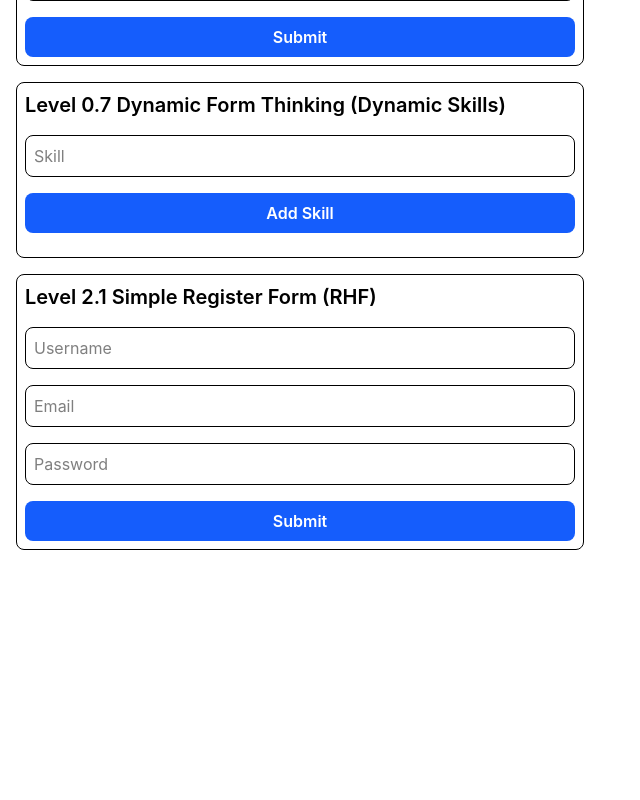
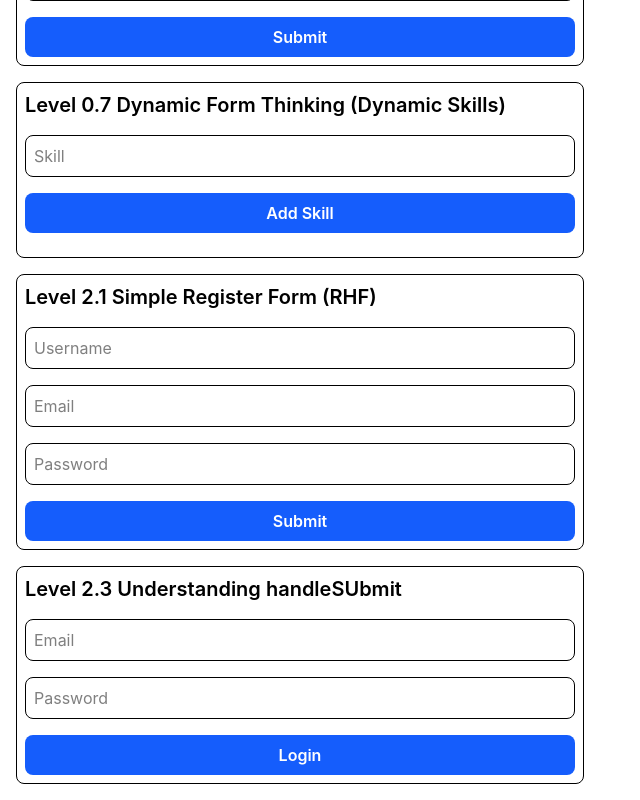
Before and after one commit to Hary300/Practice-React-Hook-Form, a React (Vite) app: page / in a window 1280 px wide. Shown: the part 1346-2146 px from the top of the page, without its empty margins (0-640 px from the left). Before the commit the page ends 1912 px from the top, so only its background shows below. Built offline with nearby package versions, Linux system fonts and the light colour scheme.

Commit message:
feat: add LoginForm component with form handling and validation logic

```diff
--- a/src/App.tsx
+++ b/src/App.tsx
@@ -7,7 +7,7 @@ import {
   ConfirmPassword,
   DynamicSkills,
 } from './lv0';
-import { SimpleRegisterForm } from './lv2';
+import { LoginForm, SimpleRegisterForm } from './lv2';
 
 function App() {
   return (
@@ -20,6 +20,7 @@ function App() {
       <ConfirmPassword />
       <DynamicSkills />
       <SimpleRegisterForm />
+      <LoginForm />
     </div>
   );
 }
--- /dev/null
+++ b/src/lv2/2.3.LoginForm.tsx
@@ -0,0 +1,22 @@
+import { useForm } from 'react-hook-form';
+
+type LoginFormData = {
+  email: string;
+  password: string;
+};
+
+export default function LoginForm() {
+  const { register, handleSubmit } = useForm<LoginFormData>();
+
+  const onSubmit = (data: LoginFormData) => {
+    console.log(data);
+  };
+  return (
+    <form onSubmit={handleSubmit(onSubmit)} className='wrapper'>
+      <h2>Level 2.3 Understanding handleSUbmit</h2>
+      <input type='email' placeholder='Email' {...register('email')} />
+      <input type='password' placeholder='Password' {...register('password')} />
+      <button type='submit'>Login</button>
+    </form>
+  );
+}
--- a/src/lv2/index.ts
+++ b/src/lv2/index.ts
@@ -1,3 +1,4 @@
 import SimpleRegisterForm from './2.1.SimpleRegisterForm';
+import LoginForm from './2.3.LoginForm';
 
-export { SimpleRegisterForm };
+export { SimpleRegisterForm, LoginForm };
```
